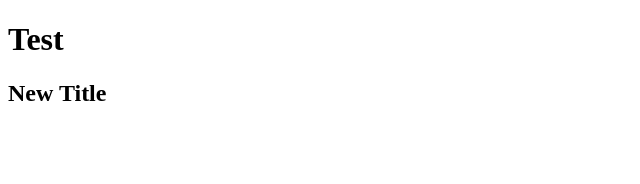
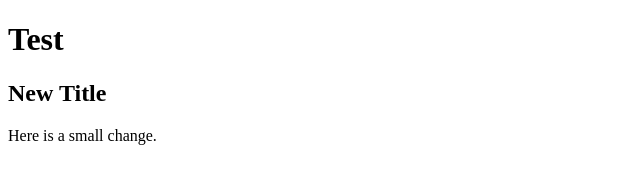
Before and after one commit to owholley/remote-repo, a plain HTML site: page index.html in a window 1280 px wide. Shown: the whole page, without its empty margins (0-640 px from the left). Drawn offline with Linux system fonts and the light colour scheme.

Commit message:
does this key work?

```diff
--- a/index.html
+++ b/index.html
@@ -15,6 +15,7 @@
     <body>
         <h1>Test</h1>
         <h2>New Title</h2>
+        <p>Here is a small change.</p>
 
         <script src="js/scripts.js"></script>
     </body>
```
